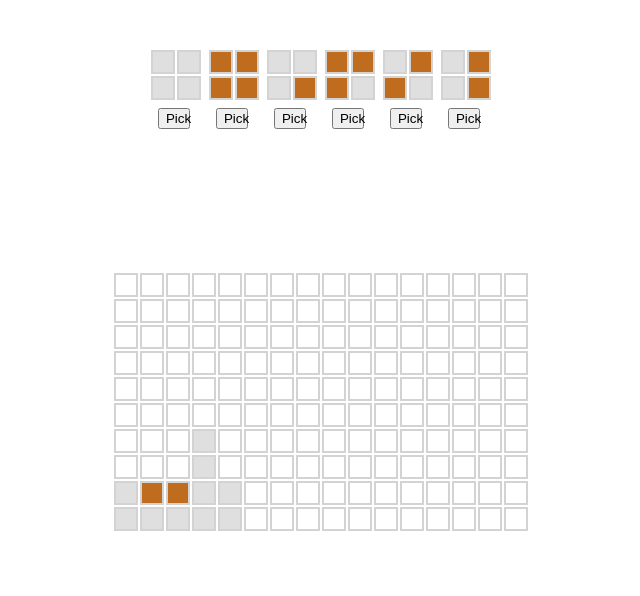
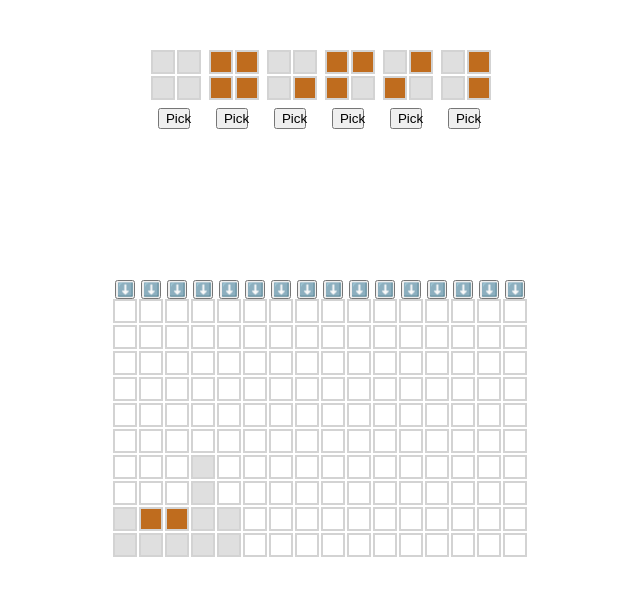
Before and after one commit to Goluxas/react-lumines, a React (Vite) app in the folder react-lumines/: page / in a window 1280 px wide. Shown: the top 596 px of the page, without its empty margins (321-961 px from the left). Built offline with nearby package versions, Linux system fonts and the light colour scheme.

Commit message:
Added drop buttons

```diff
--- a/react-lumines/src/App.css
+++ b/react-lumines/src/App.css
@@ -33,12 +33,29 @@
   }
 }
 
+main {
+  display: flex;
+  flex-direction: column;
+  gap: 2rem;
+}
+
 .card {
   padding: 2em;
 }
 
 .read-the-docs {
   color: #888;
+}
+
+.drop-buttons {
+  display: grid;
+  grid-template-columns: repeat(16, 20px);
+  gap: 6px;
+  margin-left: 2px;
+}
+
+.drop-buttons > button {
+  padding: 0;
 }
 
 .play-board {
--- a/react-lumines/src/App.jsx
+++ b/react-lumines/src/App.jsx
@@ -13,10 +13,10 @@ function App() {
   }
 
   return (
-    <>
+    <main>
       <TileReference selectTile={selectTile} />
       <Board />
-    </>
+    </main>
   );
 }
 
--- a/react-lumines/src/components/Board.jsx
+++ b/react-lumines/src/components/Board.jsx
@@ -28,6 +28,8 @@ export default function Board() {
     );
   }
 
+  const dropButtons = new Array(16).fill(0).map((_) => <button>⬇️</button>);
+
   const boardPanes = board.map((pane) => (
     <ToggleablePane
       key={pane.id}
@@ -37,5 +39,10 @@ export default function Board() {
     />
   ));
 
-  return <section className="play-board">{boardPanes}</section>;
+  return (
+    <section>
+      <section className="drop-buttons">{dropButtons}</section>
+      <section className="play-board">{boardPanes}</section>
+    </section>
+  );
 }
```
